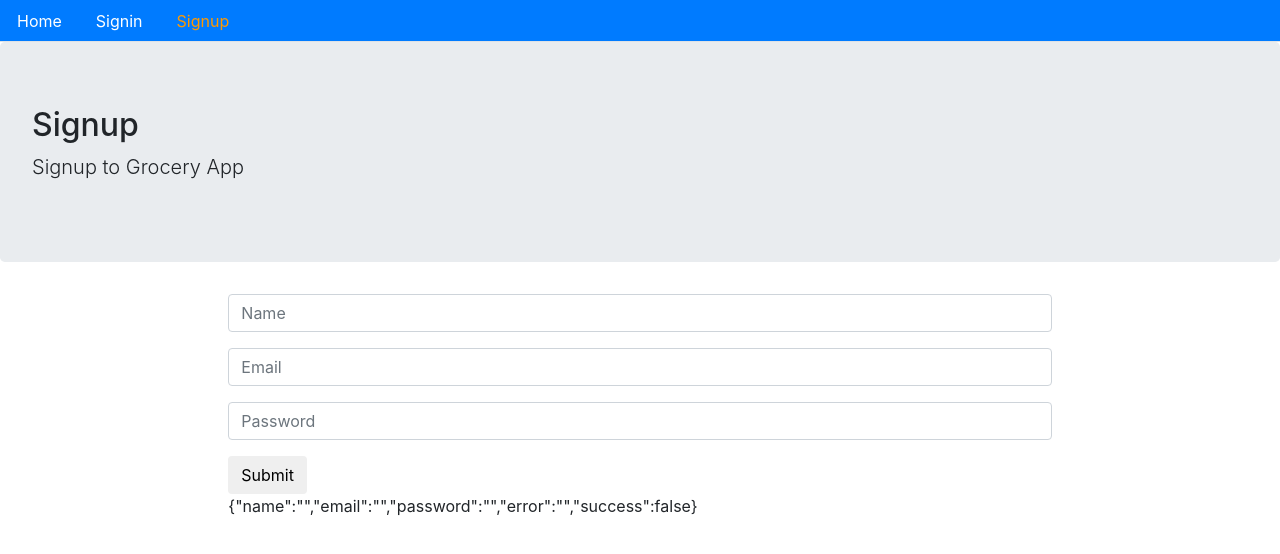
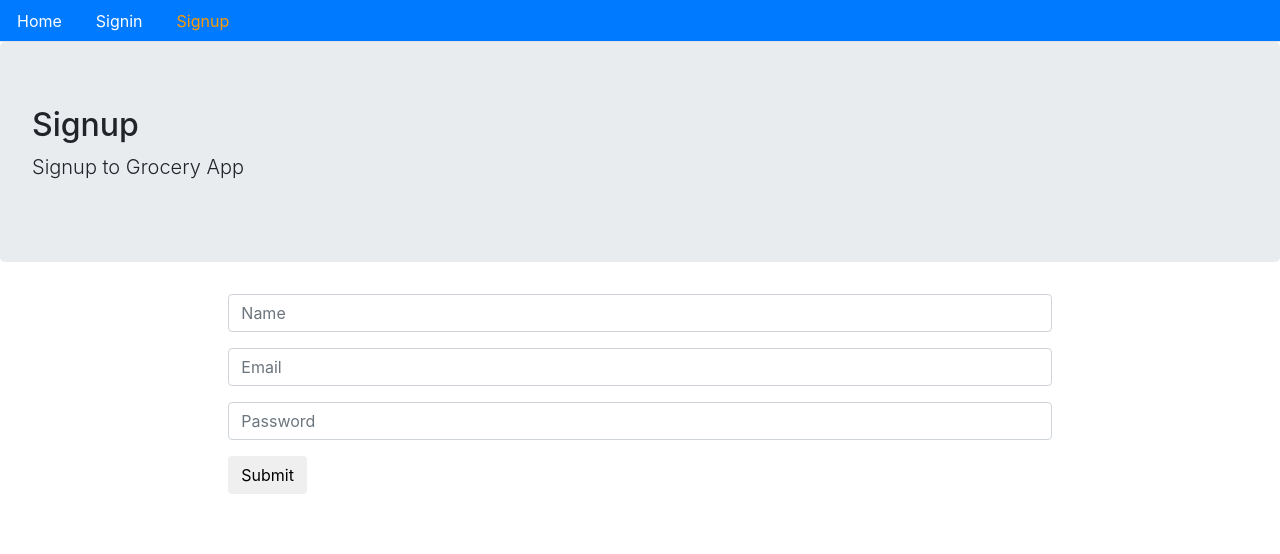
Before and after one commit to plasante/MernEcommFrontend, a React (Create React App) app: page /signup in a window 1280 px wide. Shown: the top 554 px of the page. Built offline with nearby package versions, Linux system fonts and the light colour scheme.

Commit message:
Signup error detection implemented

```diff
--- a/src/user/Signup.js
+++ b/src/user/Signup.js
@@ -11,15 +11,14 @@ const Signup = () => {
     success: false,
   });
 
-  const {name, email, password} = values;
+  const {name, email, password, error, success} = values;
 
   const handleChange = (e) => {
     setValues({ ...values, [e.target.name]: e.target.value });
   }
 
   const signUp = (user) => {
-    console.log(name, email, password);
-    fetch(`${API}/signup`, {
+    return fetch(`${API}/signup`, {
       method: 'POST',
       headers: {
         Accept: 'application/json',
@@ -28,14 +27,22 @@ const Signup = () => {
       body: JSON.stringify(user),
     })
       .then(response => {
-        return response.json()
+        return response.json();
       })
       .catch(error => console.log(error));
   }
 
+
   const clickSubmit = (e) => {
     e.preventDefault();
-    signUp({name, email, password});
+    signUp({name, email, password})
+      .then(response => {
+        if (!response.error) {
+          setValues({ ...values, name: '', email: '', password: '', error: '', success: true });
+        } else {
+          setValues({ ...values, error: response.error, success: false });
+        }
+      })
   }
 
   const signUpForm = () => {
@@ -45,10 +52,10 @@ const Signup = () => {
           <input onChange={handleChange} name={'name'} value={values.name} type='text' className={'form-control'} placeholder='Name'/>
         </div>
         <div className="form-group">
-          <input onChange={handleChange} name={'email'} value={values.email} type='email' className={'form-control'} placeholder='Email'/>
+          <input onChange={handleChange} name={'email'} value={email} type='email' className={'form-control'} placeholder='Email'/>
         </div>
         <div className="form-group">
-          <input onChange={handleChange} name={'password'} value={values.password} type='password' className={'form-control'} placeholder='Password'/>
+          <input onChange={handleChange} name={'password'} value={password} type='password' className={'form-control'} placeholder='Password'/>
         </div>
         <button onClick={clickSubmit} className="btn btn primary">
           Submit
@@ -57,11 +64,23 @@ const Signup = () => {
     );
   }
 
+  const showError = () => {
+    return <div className={'alert alert-danger'} style={{display: error ? '' : 'none'}}>
+      {error}
+    </div>
+  }
+
+  const showSuccess = () => {
+    return <div className={'alert alert-info'} style={{display: success ? '' : 'none'}}>
+      New account is created. Please signin.
+    </div>
+  }
 
   return (
     <Layout className={'container col-md-8 offset-md-2 '} title="Signup" description="Signup to Grocery App">
+      {showSuccess()}
+      {showError()}
       {signUpForm()}
-      {JSON.stringify(values)}
     </Layout>
   );
 };
```
